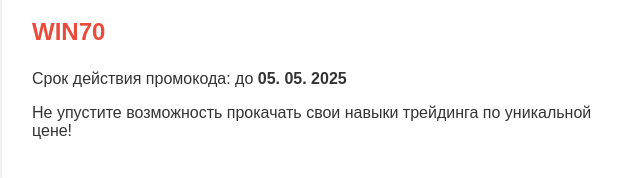
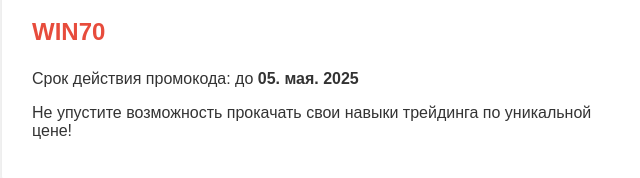
Before and after one commit to Suren910/contest-winner-page, a plain HTML site: page index.html in a window 1280 px wide. Shown: the part 268-446 px from the top of the page, 308-948 px from the left. Drawn offline with Linux system fonts and the light colour scheme.

Commit message:
Update index.html

```diff
--- a/index.html
+++ b/index.html
@@ -17,7 +17,7 @@
     <p>В честь этого вы получаете <strong>скидку 70%</strong> на участие в нашем эксклюзивном <strong>3-месячном курсе трейдинга</strong>.</p>
     <p>Используйте промокод:</p>
     <p class="code">WIN70</p>
-    <p>Срок действия промокода: до <strong> 05. 05. 2025</strong></p>
+    <p>Срок действия промокода: до <strong> 05. мая. 2025</strong></p>
     <p>Не упустите возможность прокачать свои навыки трейдинга по уникальной цене!</p>
   </div>
 </body>
```
